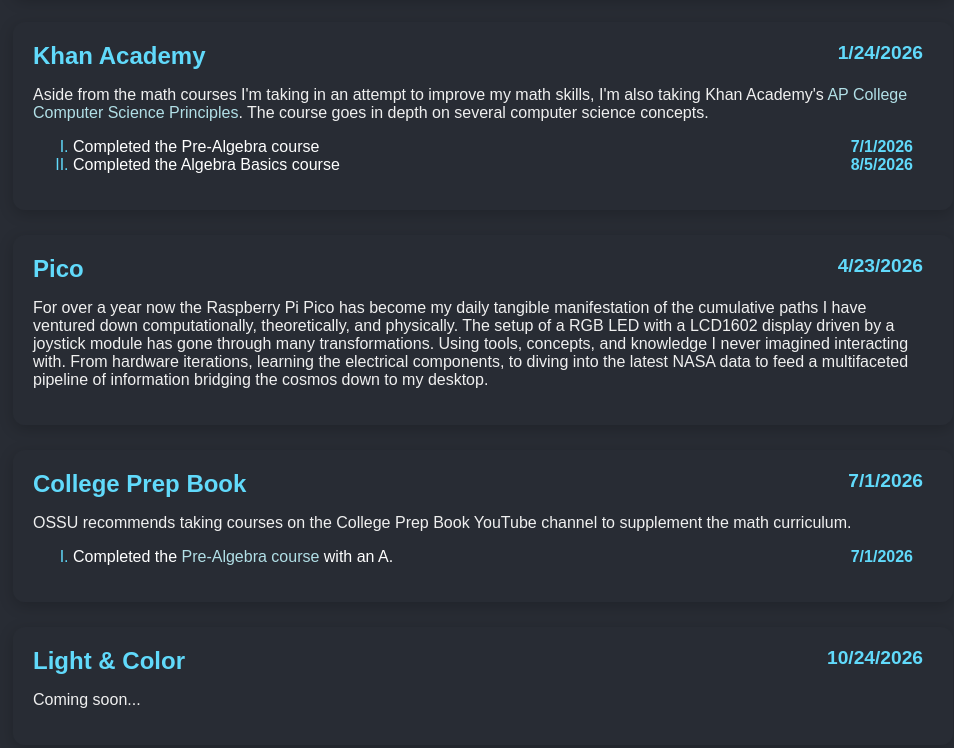
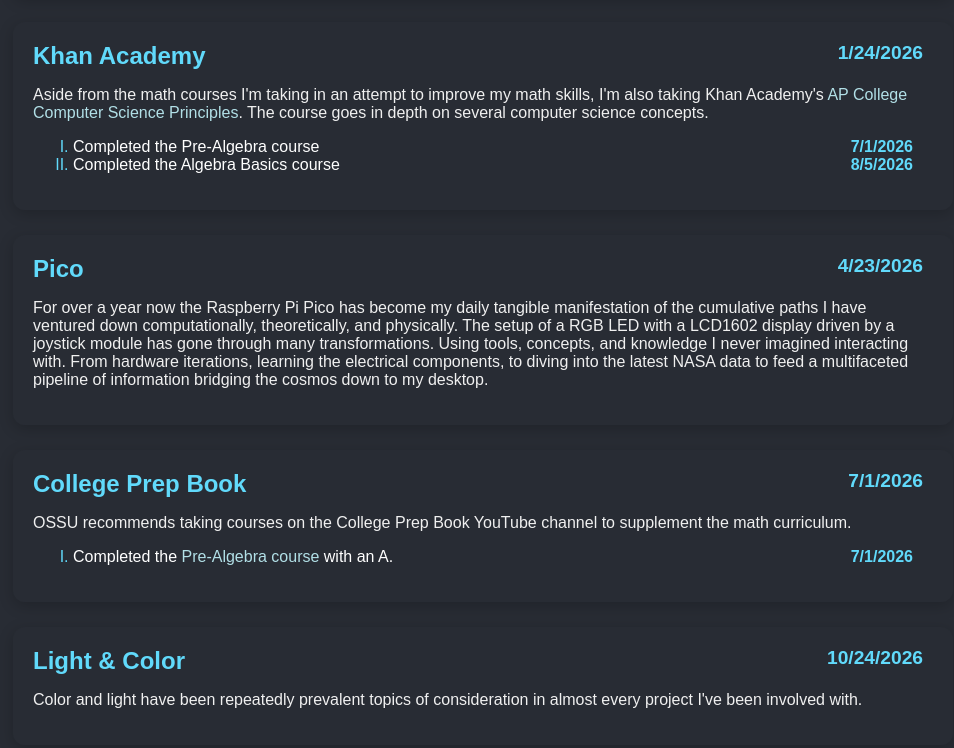
Before and after one commit to quadrasaurus910/quadrasaurus910.github.io, a plain HTML site: page index.html in a window 1280 px wide. Shown: the part 1268-2016 px from the top of the page, without its empty margins (307-1261 px from the left). Drawn offline with nearby package versions, Linux system fonts and the light colour scheme.

Commit message:
block9 dialog

```diff
--- a/index.html
+++ b/index.html
@@ -176,7 +176,8 @@
 
             <div class="block" id="block9" name="block9">
                 <div class="blockTitle">Light & Color<span class="blockTitleSpan">10/24/2026</span></div>
-                <p>Coming soon...</p>
+                <p>Color and light have been repeatedly prevalent topics of consideration in almost every project I've been involved with.
+                </p>
         </main>
     </div>
 
```
